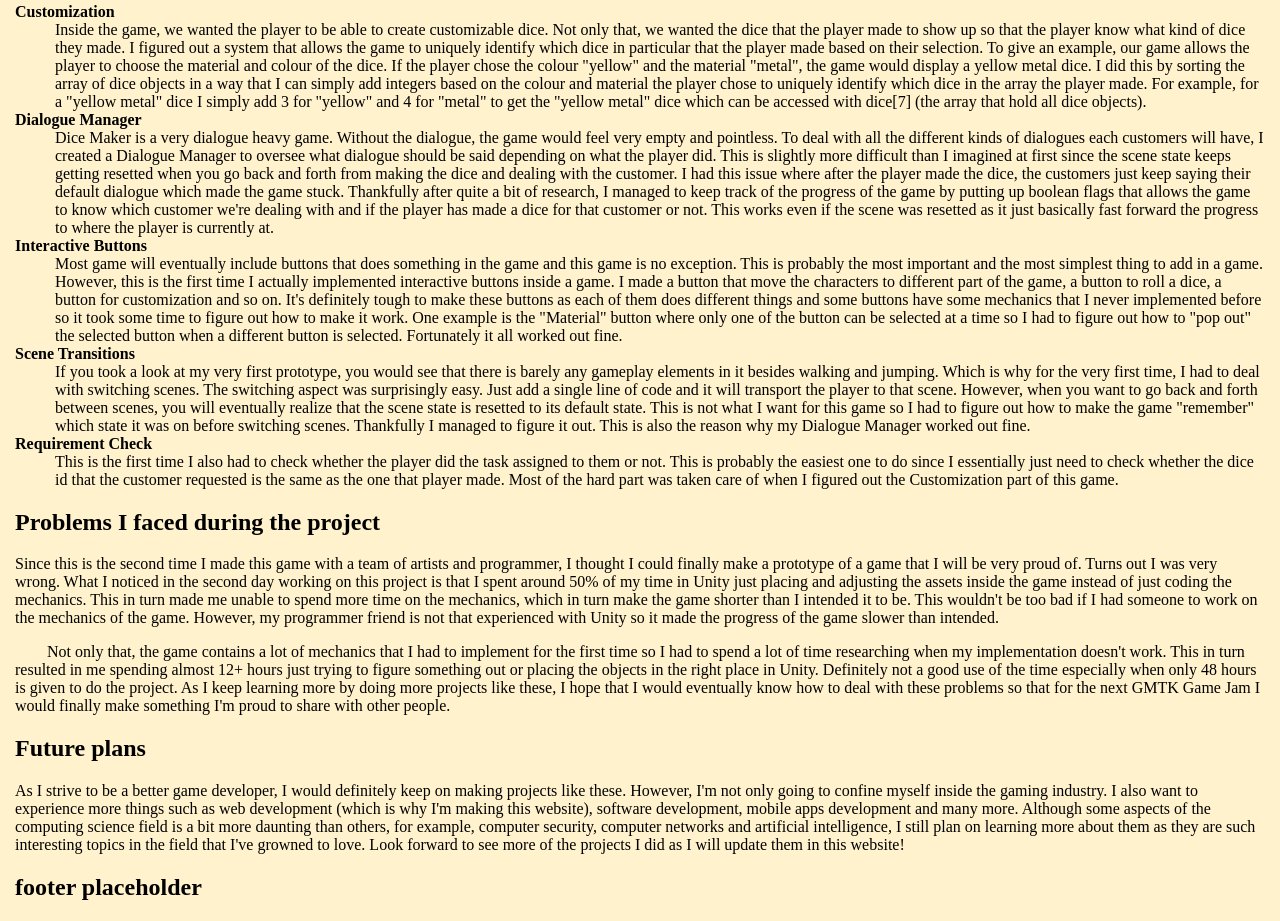
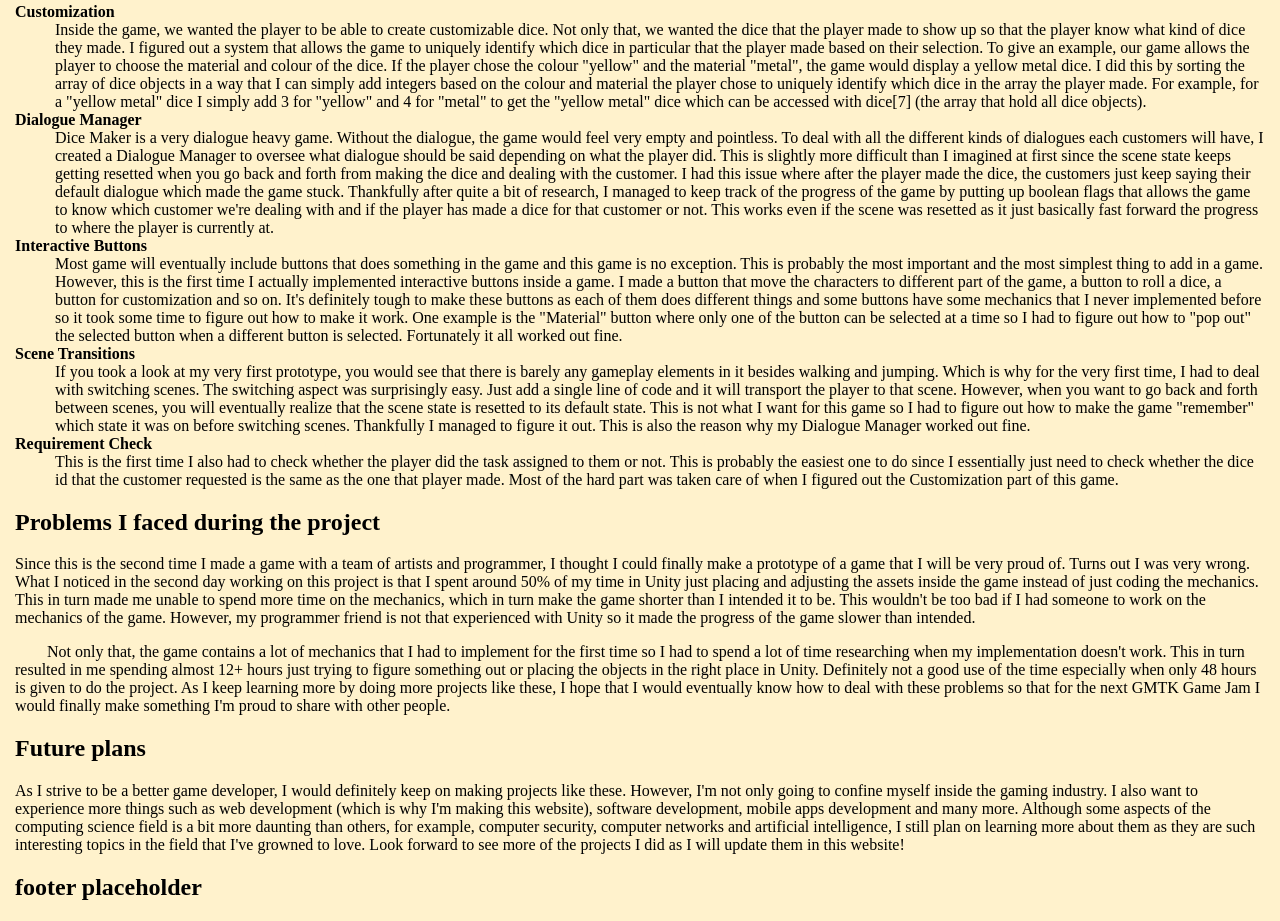
Before and after one commit to Reynolds398/Reynolds398.github.io, a plain HTML site: page index.html in a window 1280 px wide. Shown: the part 607-1528 px from the top of the page. Drawn offline with Linux system fonts and the light colour scheme; a web font is replaced by a local one.

Commit message:
Proofread Problems
Fixed some grammar mistakes.

```diff
--- a/index.html
+++ b/index.html
@@ -69,7 +69,7 @@
 	</div>
 	<div id="problems">
 		<h2>Problems I faced during the project</h2>
-		<p> Since this is the second time I made this game with a team of artists and programmer, I thought I could finally make a prototype of a game that I will be very proud of. Turns out I was very wrong. What I noticed in the second day working on this project is that I spent around 50% of my time in Unity just placing and adjusting the assets inside the game instead of just coding the mechanics. This in turn made me unable to spend more time on the mechanics, which in turn make the game shorter than I intended it to be. This wouldn't be too bad if I had someone to work on the mechanics of the game. However, my programmer friend is not that experienced with Unity so it made the progress of the game slower than intended.</p>
+		<p> Since this is the second time I made a game with a team of artists and programmer, I thought I could finally make a prototype of a game that I will be very proud of. Turns out I was very wrong. What I noticed in the second day working on this project is that I spent around 50% of my time in Unity just placing and adjusting the assets inside the game instead of just coding the mechanics. This in turn made me unable to spend more time on the mechanics, which in turn make the game shorter than I intended it to be. This wouldn't be too bad if I had someone to work on the mechanics of the game. However, my programmer friend is not that experienced with Unity so it made the progress of the game slower than intended.</p>
 		<p>Not only that, the game contains a lot of mechanics that I had to implement for the first time so I had to spend a lot of time researching when my implementation doesn't work. This in turn resulted in me spending almost 12+ hours just trying to figure something out or placing the objects in the right place in Unity. Definitely not a good use of the time especially when only 48 hours is given to do the project. As I keep learning more by doing more projects like these, I hope that I would eventually know how to deal with these problems so that for the next GMTK Game Jam I would finally make something I'm proud to share with other people.</p>
 	</div>
 	<div id="future">
```
